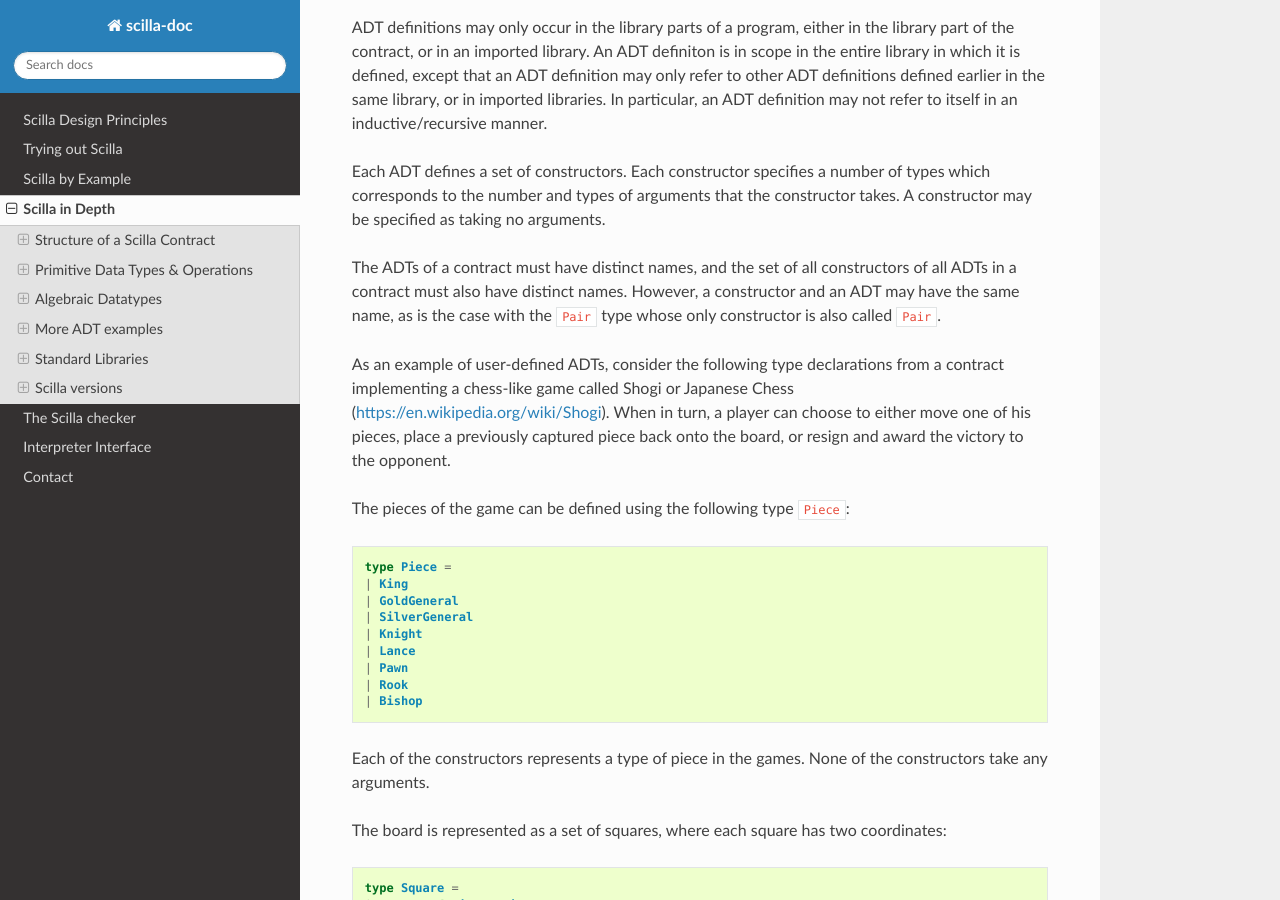
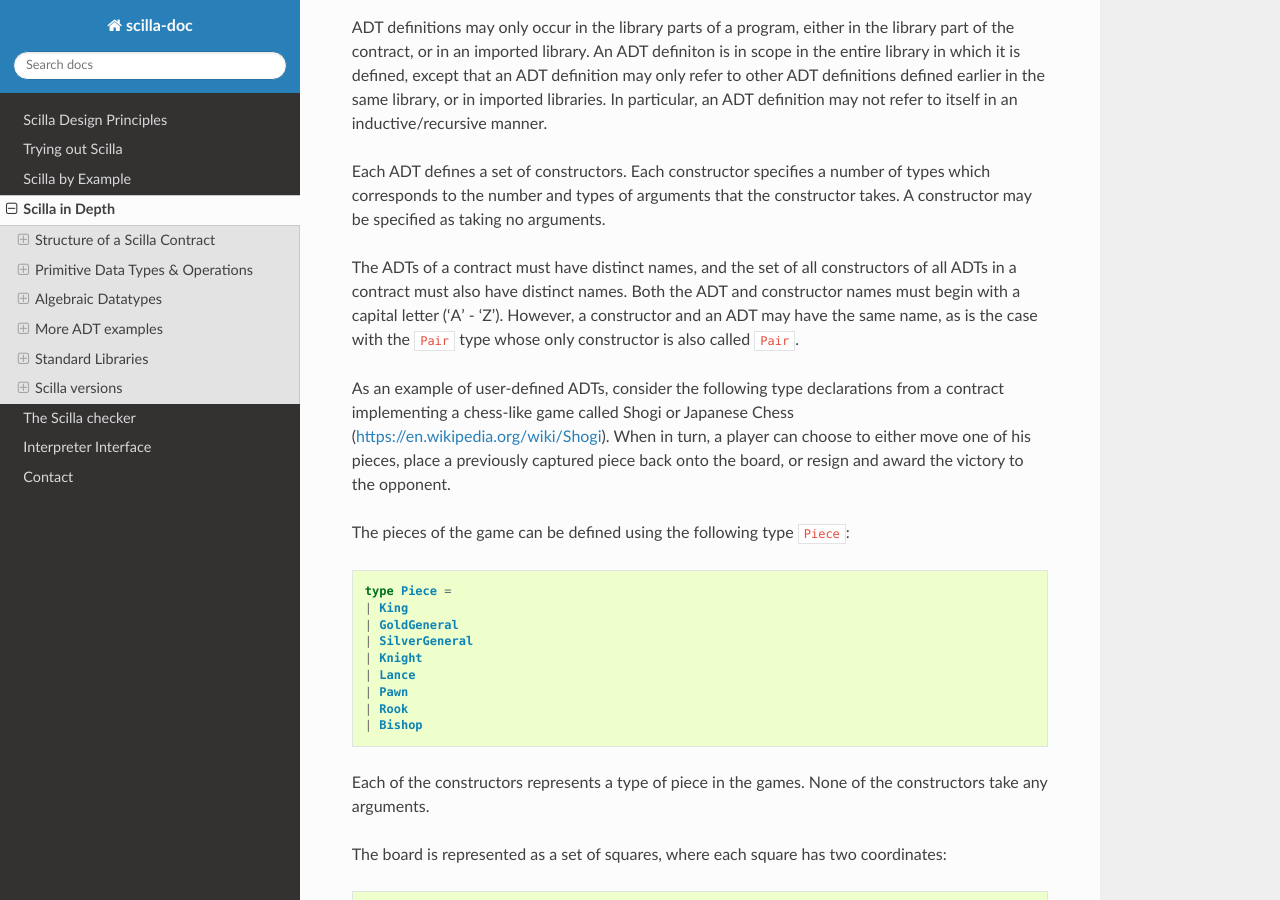
Before and after one commit to Zilliqa/scilla-docs, a Sphinx documentation site: the page built from docs/source/scilla-in-depth.rst, in a window 1280 px wide and 900 px high, scrolled down 17726 px. Built offline with Sphinx 7.4.7 and the Read the Docs theme 2.0.0, drawn with Linux system fonts in a browser that asks for light colours.

Commit message:
ADT and constructor case sensitivity (#54)
* ADT and constructor case sensitivity

A change to mention that ADT and constructors begin with capital letters ('A' - 'Z').

* Fix typo.

```diff
--- a/docs/source/scilla-in-depth.rst
+++ b/docs/source/scilla-in-depth.rst
@@ -1035,8 +1035,9 @@ no arguments.
 
 The ADTs of a contract must have distinct names, and the set of all
 constructors of all ADTs in a contract must also have distinct
-names. However, a constructor and an ADT may have the same name, as is
-the case with the ``Pair`` type whose only constructor is also called
+names. Both the ADT and constructor names must begin with a capital letter
+('A' - 'Z'). However, a constructor and an ADT may have the same name, as
+is the case with the ``Pair`` type whose only constructor is also called
 ``Pair``.
 
 As an example of user-defined ADTs, consider the following type
```
